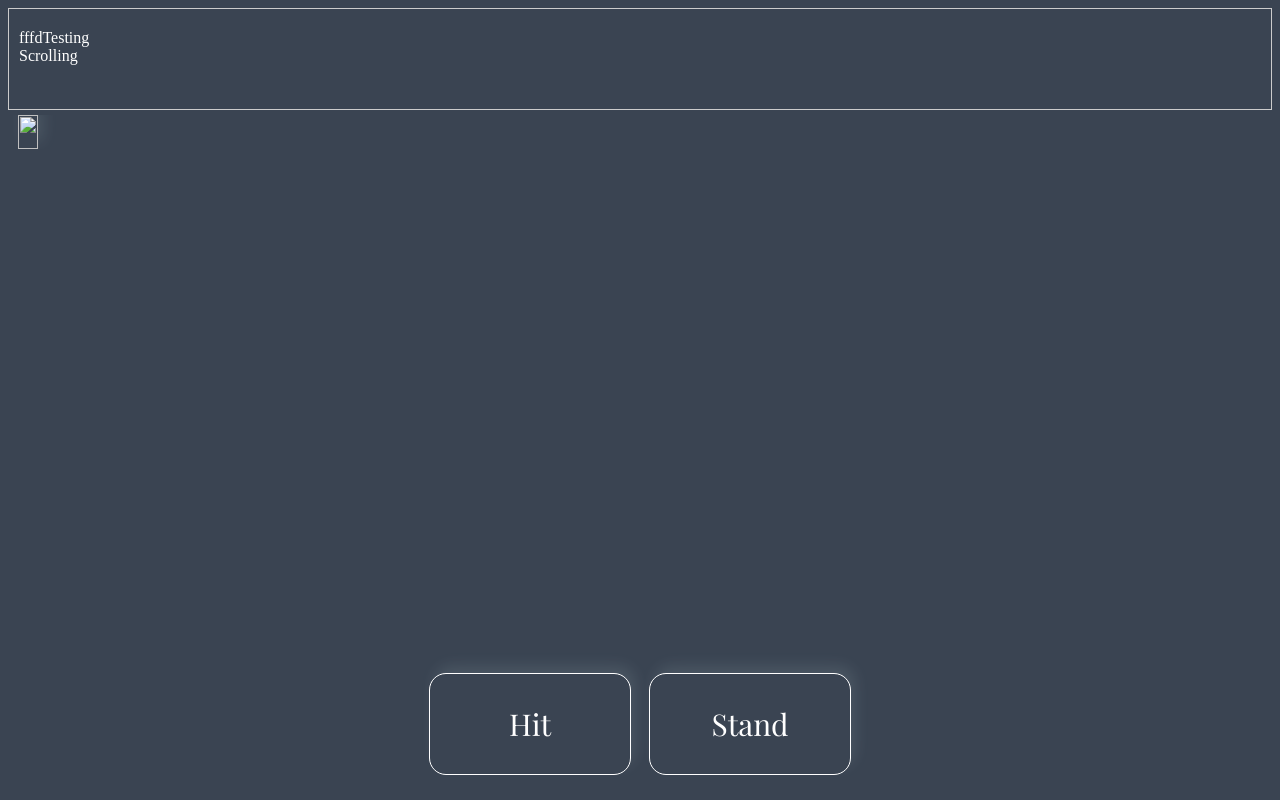
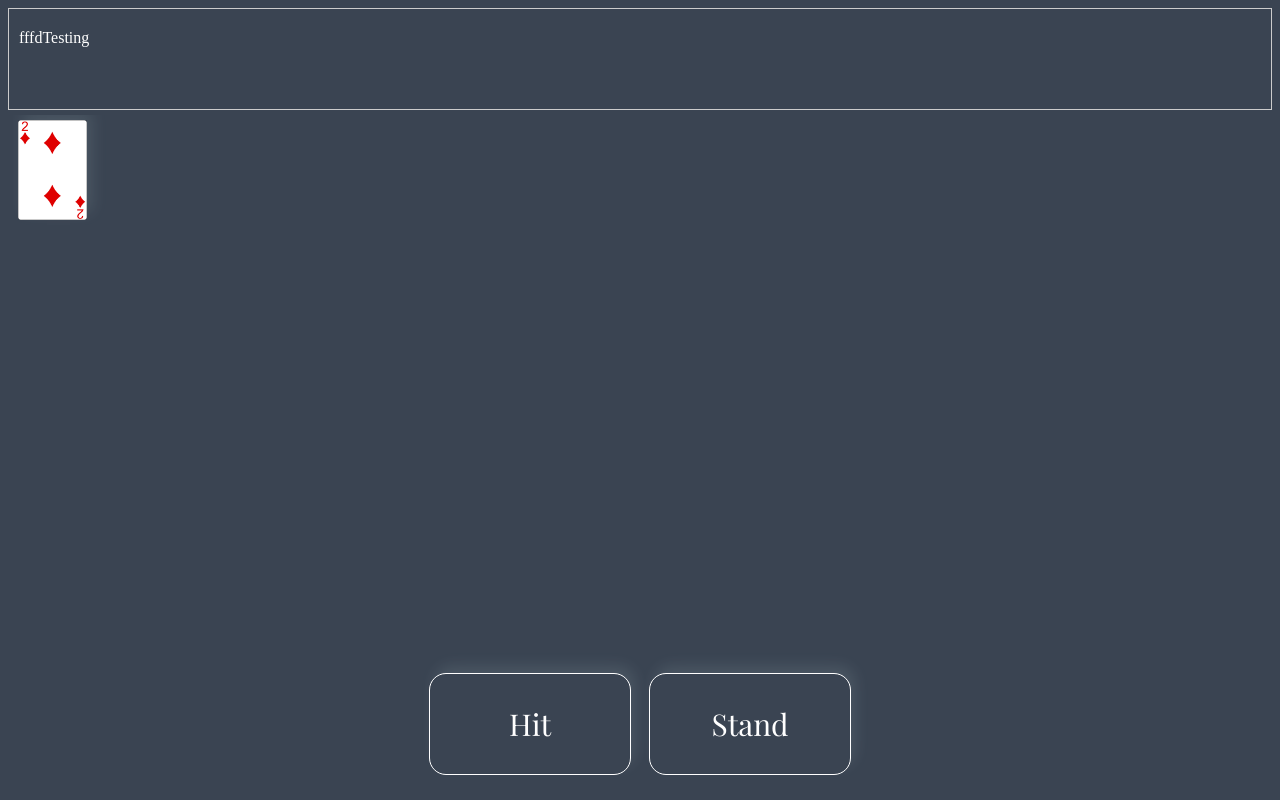
Before and after one commit to cstepgit/Online-BlackJack, a plain HTML site: page layout.html in a window 1280 px wide. Both pictures are taken after a click on the button "Hit". Drawn offline with Linux system fonts and the light colour scheme.

Commit message:
card displaying finally working. changed card variables to public using this. so change priv later

```diff
--- a/card.js
+++ b/card.js
@@ -1,20 +1,17 @@
 export default class Card {
     constructor(valueSet, suitSet, cardNameSet){
-        let dealerHand;
-        let playerHand;
-        let discard;
-        let suit;
-        let value;
-        let cardName;
 
-        dealerHand = false;
-        playerHand = false;
-        discard = false;
-        suit = suitSet;
-        value = valueSet;
-        cardName = cardNameSet;
+
+        this.dealerHand = false;
+        this.playerHand = false;
+        this.discard = false;
+        this.suit = suitSet;
+        this.value = valueSet;
+        this.cardName = cardNameSet;
     }
     get fileName(){
+        console.log(this.cardName);
         return this.cardName;
+
     }
 }
--- a/main.js
+++ b/main.js
@@ -9,19 +9,14 @@ function print1() {
 
   // Scroll to the bottom of the box
   console.log("TEST");
-  scrollToBottom();
 
-  var card = myDeck.cards[1];
-  printCard(card.fileName);
+  console.log(myDeck.cards[3]);
+  printCard(myDeck.cards[2].fileName);
+
 
 }
 
-function scrollToBottom() {
-  let outputElement = document.getElementById('output');
-  outputElement.scrollTop = outputElement.scrollHeight;
-  outputElement.innerHTML += "Scrolling<br>";
-  console.log(myDeck);
-}
+
 
 document.addEventListener('DOMContentLoaded', function () {
   // Add event listener after the DOM has loaded
@@ -29,6 +24,7 @@ document.addEventListener('DOMContentLoaded', function () {
 });
 
 function printCard(fileName){
+  console.log(fileName);
   var box = document.getElementById('dealer');
   var img = document.createElement('img');
   img.src = fileName; // Replace with the path to your image
```
Also changed, not shown: deck.js (+5 -4 lines), layout.html (+1 -0 lines).
